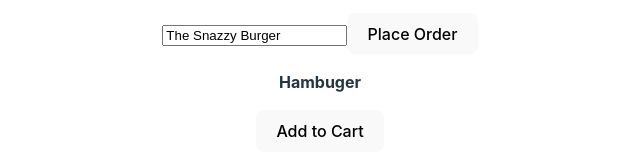
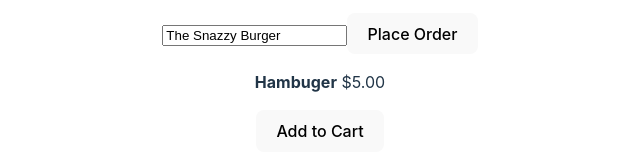
Before and after one commit to VirginieBouvarel/vue3-composition-api, a Vue app: page / in a window 1280 px wide. Shown: the part 380-540 px from the top of the page, without its empty margins (320-960 px from the left). Built offline with nearby package versions, Linux system fonts and the light colour scheme.

Commit message:
ajout computed

```diff
--- a/src/components/YummyMeal.vue
+++ b/src/components/YummyMeal.vue
@@ -1,9 +1,14 @@
 <template>
-  <p><strong>{{  name }}</strong></p>
+  <p>
+    <strong>{{ name }}</strong>
+    {{ pricePretty }}
+  </p>
   <button @click="addToCart">Add to Cart</button>
 </template>
 
 <script>
+import { computed } from 'vue';
+
 export default {
   props: {
     name: String,
@@ -11,7 +16,9 @@ export default {
   },
   setup(props, { emit }) {
     const addToCart = () => emit("addToCart", props.name);
-    return { addToCart };
+    const pricePretty = computed(() => `$${props.price.toFixed(2)}`);
+
+    return { addToCart, pricePretty };
   }
 }
 </script>
```
